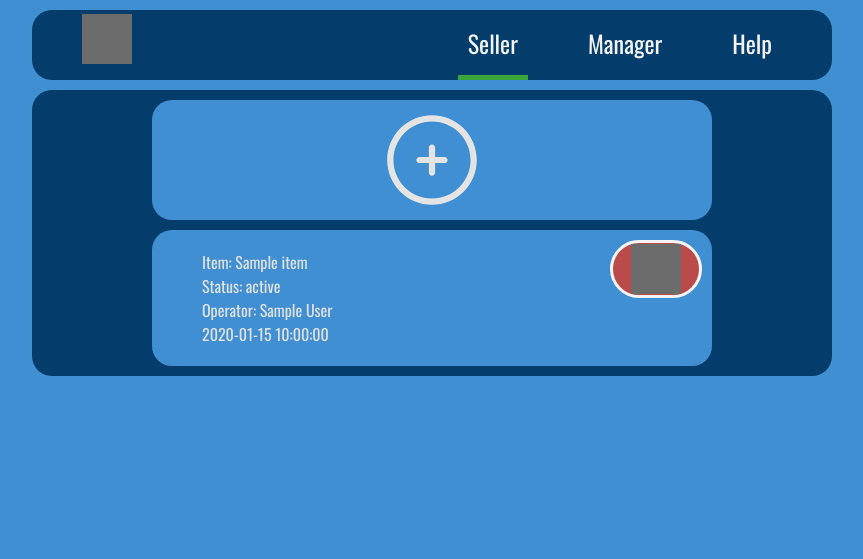
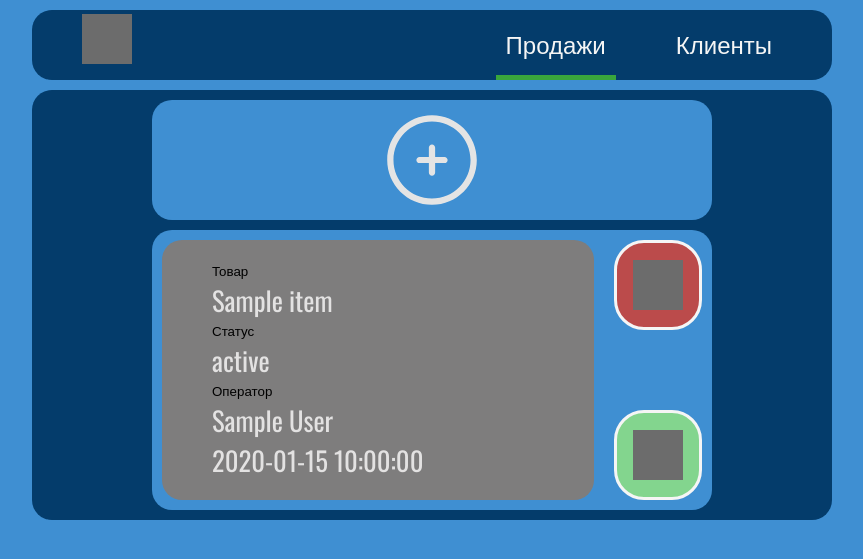
Before and after one commit to uglysatoshi/contact, a Flask app: page /seller in a window 1280 px wide. Shown: the top 559 px of the page, without its empty margins (208-1071 px from the left). Run offline with Flask 3, Linux system fonts and the light colour scheme; the visitor is signed in with stand-in values (Sample User, id 1); a database or web service that is not in the repository returns one stand-in record (values such as "Sample title"); grey boxes are pictures that could not be loaded.

Commit message:
Добавил функцию редактирования товаров, удалил страницу с помощью, перевел на русский язык

```diff
--- a/application/forms.py
+++ b/application/forms.py
@@ -1,9 +1,10 @@
 from flask_wtf import FlaskForm
 from wtforms import StringField, SubmitField
+from wtforms.fields.choices import SelectField
 from wtforms.validators import DataRequired
 
 
 class SellingForm(FlaskForm):
     item = StringField(validators=[DataRequired()])
-    status = StringField(validators=[DataRequired()])
-    submit = SubmitField("Add new selling")
+    status = SelectField("Статус", choices=[("Открыт", "Открыт"), ("Закрыт", "Закрыт"), ("Выполняется", "Выполняется")], validators=[DataRequired()])
+    submit = SubmitField("Добавить продажу")
--- a/application/routes.py
+++ b/application/routes.py
@@ -96,6 +96,40 @@ def add_selling():
         return redirect(url_for('login'))
 
 
+@app.route('/edit/<db_item_id>', methods=["POST", "GET"])
+def edit_selling(db_item_id):
+    if "email" in session:
+        operator = db.operators.find_one({'email': session['email']})
+        if operator["seller"]:
+            if request.method == "POST":
+                delete_selling(db_item_id)
+                form = SellingForm(request.form)
+                sell_name = form.item.data
+                sell_status = form.status.data
+                seller_firstname = operator["firstname"]
+                seller_lastname = operator["lastname"]
+                sell_date = datetime.now().strftime("%d.%b.%Y %H:%M:%S")
+                db.sellings.insert_one({
+                    "item": sell_name,
+                    "date_created": sell_date,
+                    "firstname_seller": seller_firstname,
+                    "lastname_seller": seller_lastname,
+                    "status": sell_status
+                })
+                flash("Продажа успешно отредактирована", "success")
+                return redirect(url_for('seller'))
+            else:
+                form = SellingForm()
+                item = db.sellings.find_one_or_404({"_id": ObjectId(db_item_id)})
+                form.item.data = item.get("item", None)
+                form.status.data = item.get("status", None)
+                return render_template("add_selling.html", form=form)
+        else:
+            return render_template('zero_access.html')
+    else:
+        return redirect(url_for('login'))
+
+
 @app.route("/delete/<db_item_id>")
 def delete_selling(db_item_id):
     # calling a db and deleting item by _id
@@ -114,11 +148,3 @@ def manager():
             return render_template('zero_access.html')
     else:
         return redirect(url_for('login'))
-
-
-@app.route("/help", methods=["POST", "GET"])
-def helper():
-    if "email" in session:
-        return render_template('help.html')
-    else:
-        return redirect(url_for('login'))
--- a/application/static/script/main.js
+++ b/application/static/script/main.js
@@ -15,7 +15,3 @@ if(window.location.pathname === "/seller") {
 if(window.location.pathname === "/manager") {
     document.getElementById("manager").style.borderBottomColor = "#39a63c";
 }
-
-if(window.location.pathname === "/help") {
-    document.getElementById("help").style.borderBottomColor = "#39a63c";
-}
--- a/application/static/styles/styles.css
+++ b/application/static/styles/styles.css
@@ -87,13 +87,23 @@ body {
 
 .input-form {
     background-color: whitesmoke;
-    width: 80%;
+    width: 300px;
     height: 50px;
-    border-radius: 30px;
+    border-radius: 10px;;
     margin: 10px;
     font-size: 15pt;
-    color: black;
     padding: 20px;
+    border-color: #043C6B;
+}
+
+.select-form {
+    background-color: whitesmoke;
+    width: 300px;
+    height: 50px;
+    border-radius: 10px;
+    margin: 10px;
+    padding: 10px;
+    font-size: 15pt;
     border-color: #043C6B;
 }
 
@@ -113,7 +123,7 @@ body {
     background-color: #beb8b8;
     width: 300px;
     height: 60px;
-    border-radius: 30px;
+    border-radius: 10px;
     margin: 10px;
     font-size: 15pt;
     color: black;
@@ -172,12 +182,18 @@ body {
 }
 
 .profile-description {
-    width: 70%;
+    width: 300px;
     margin: 10px;
     background-color: #9a9999;
     border-radius: 30px;
     padding: 20px;
     font-size: 20pt;
+}
+
+.description-small {
+    color: black;
+    font-size: 10pt;
+
 }
 
 .navbar-item {
@@ -239,15 +255,19 @@ body {
     flex-direction: column;
     justify-content: center;
     padding: 20px 50px;
+    font-size: 20pt;
+    background-color: #7e7d7d;
+    margin: 10px;
+    border-radius: 20px;
 }
 
 .sell-operations {
     width: 20%;
     padding: 10px;
-    height: auto;
+    height: 200px;
     display: flex;
-    flex-direction: column;
-
+    justify-content: space-evenly;
+    flex-wrap: wrap;
 }
 
 .form-add-selling {
@@ -264,7 +284,7 @@ body {
 }
 
 #submit-selling {
-    width: 250px;
+    width: 220px;
     height: 50px;
     border-radius: 10px;
 }
@@ -303,6 +323,7 @@ body {
     border-radius: 30px;
     transition: 0.3s ease 0s;
     border: solid whitesmoke;
+    margin-bottom: 80px;
 }
 
 .delete:hover {
@@ -315,3 +336,26 @@ body {
     width: 50px;
     height: 50px;
 }
+
+#edit-icon {
+    width: 50px;
+    height: 50px;
+}
+
+.edit {
+    display: flex;
+    height: 50%;
+    width: 100%;
+    justify-content: center;
+    align-items: center;
+    background-color: #83d58e;
+    border-radius: 30px;
+    transition: 0.3s ease 0s;
+    border: solid whitesmoke;
+}
+
+.edit:hover {
+    transition: 0.3s ease 0s;
+    background-color: #60b66b;
+    border-radius: 15px;
+}
--- a/application/templates/add_selling.html
+++ b/application/templates/add_selling.html
@@ -7,7 +7,7 @@
     <form action="" method="POST">
         {{ form.csrf_token() }}
         <div class="form-add-selling">
-            <p>Add new selling</p>
+            <p>Добавить продажу</p>
             <div class="form-group">
                 {% if form.item.errors %}
                     {{ form.item(class="form-control is-invalid") }}
@@ -17,7 +17,7 @@
                         </div>
                     {% endfor %}
                 {% else %}
-                    {{ form.item(class="input-form", placeholder="Name of item") }}
+                    {{ form.item(class="input-form", placeholder="Название предмета") }}
                 {% endif %}
             </div>
             <div class="form-group">
@@ -29,7 +29,7 @@
                         </div>
                     {% endfor %}
                 {% else %}
-                    {{ form.status(class="input-form", placeholder="Status of sale") }}
+                    {{ form.status(class="select-form", placeholder="Статус продажи") }}
                 {% endif %}
             </div>
 
--- a/application/templates/base.html
+++ b/application/templates/base.html
@@ -20,13 +20,10 @@
                 </div>
                 <nav class="navbar">
                     <div class="navbar-item" id="seller">
-                        <a href="/seller" > Seller </a>
+                        <a href="/seller" > Продажи </a>
                     </div>
                     <div class="navbar-item" id="manager">
-                        <a href="/manager" > Manager </a>
-                    </div>
-                    <div class="navbar-item" id="help">
-                        <a href="/help"> Help </a>
+                        <a href="/manager" > Клиенты </a>
                     </div>
                 </nav>
             </div>
--- a/application/templates/help.html
+++ /dev/null
@@ -1,6 +0,0 @@
-{% extends "base.html" %}
-
-{% block title %}Help{% endblock %}
-
-{% block content %}
-{% endblock %}
--- a/application/templates/seller.html
+++ b/application/templates/seller.html
@@ -1,6 +1,6 @@
 {% extends "base.html" %}
 
-{% block title %}Seller{% endblock %}
+{% block title %}Продажи{% endblock %}
 
 {% block content %}
     <button class="new-sell" id="new">
@@ -9,15 +9,23 @@
     {% for sell in sells %}
         <div class="sell">
             <div class="sell-info">
-                <p> Item: {{ sell.item }}</p>
-                <p> Status: {{ sell.status }}</p>
-                <p> Operator: {{ sell.firstname_seller }} {{ sell.lastname_seller }} </p>
+                <p class="description-small"> Товар </p>
+                <p> {{ sell.item }}</p>
+                <p class="description-small"> Статус </p>
+                <p> {{ sell.status }}</p>
+                <p class="description-small"> Оператор </p>
+                <p> {{ sell.firstname_seller }} {{ sell.lastname_seller }} </p>
                 <p> {{ sell.date_created }} </p>
             </div>
             <div class="sell-operations">
                 <a href="{{ url_for('delete_selling', db_item_id = sell._id) }}" class="delete">
                     <img src="{{ url_for('static',filename='images/trash-bin.svg')}}" class="icon" id="delete-icon" alt="">
                 </a>
+                {% if not sell.status == "Закрыт" %}
+                    <a href="{{ url_for('edit_selling', db_item_id = sell._id) }}" class="edit">
+                        <img src="{{ url_for('static',filename='images/edit.svg')}}" class="icon" id="edit-icon" alt="">
+                    </a>
+                {% endif %}
             </div>
         </div>
     {% endfor %}
--- a/application/templates/zero_access.html
+++ b/application/templates/zero_access.html
@@ -5,8 +5,8 @@
 {% block content %}
     <div class="denied">
         <img class="icon" id="danger-icon" src="{{ url_for('static',filename='images/danger.svg') }}" alt="">
-        <p>Sorry, but you don't </p>
-        <p> have access to this page </p>
+        <p>Простите, но у вас</p>
+        <p>нет доступа к этой странице</p>
     </div>
 
 {% endblock %}
```
Also changed, not shown: application/templates/login.html (+5 -5 lines), application/templates/profile.html (+6 -4 lines).
